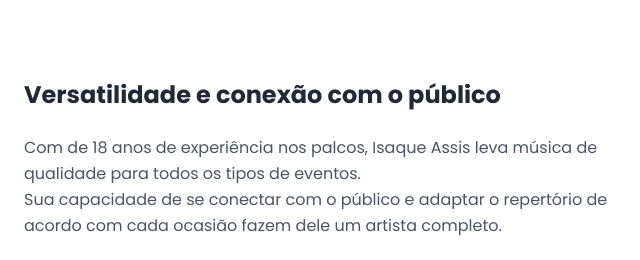
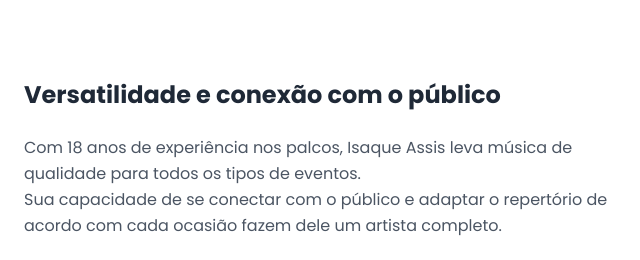
Before and after one commit to alquimistadocodigo/lp-isaqueassis-musica, a plain HTML site: page index.html in a window 1280 px wide. Shown: the part 980-1240 px from the top of the page, 640-1280 px from the left. Drawn offline with nearby package versions, Linux system fonts and the light colour scheme.

Commit message:
Descrição correta da experiência em index.html

```diff
--- a/index.html
+++ b/index.html
@@ -202,7 +202,7 @@ j=d.createElement(s),dl=l!='dataLayer'?'&l='+l:'';j.async=true;j.src=
         <div class="lg:w-1/2">
           <h3 class="text-2xl font-bold text-gray-800 mb-6">Versatilidade e conexão com o público</h3>
           <p class="text-gray-600 mb-6 leading-relaxed">
-            Com de 18 anos de experiência nos palcos, Isaque Assis leva música de qualidade para todos os tipos de eventos.<br>
+            Com 18 anos de experiência nos palcos, Isaque Assis leva música de qualidade para todos os tipos de eventos.<br>
             Sua capacidade de se conectar com o público e adaptar o repertório de acordo com cada ocasião fazem dele um artista completo.
           </p>
           <p class="text-gray-600 mb-8 leading-relaxed">
```
